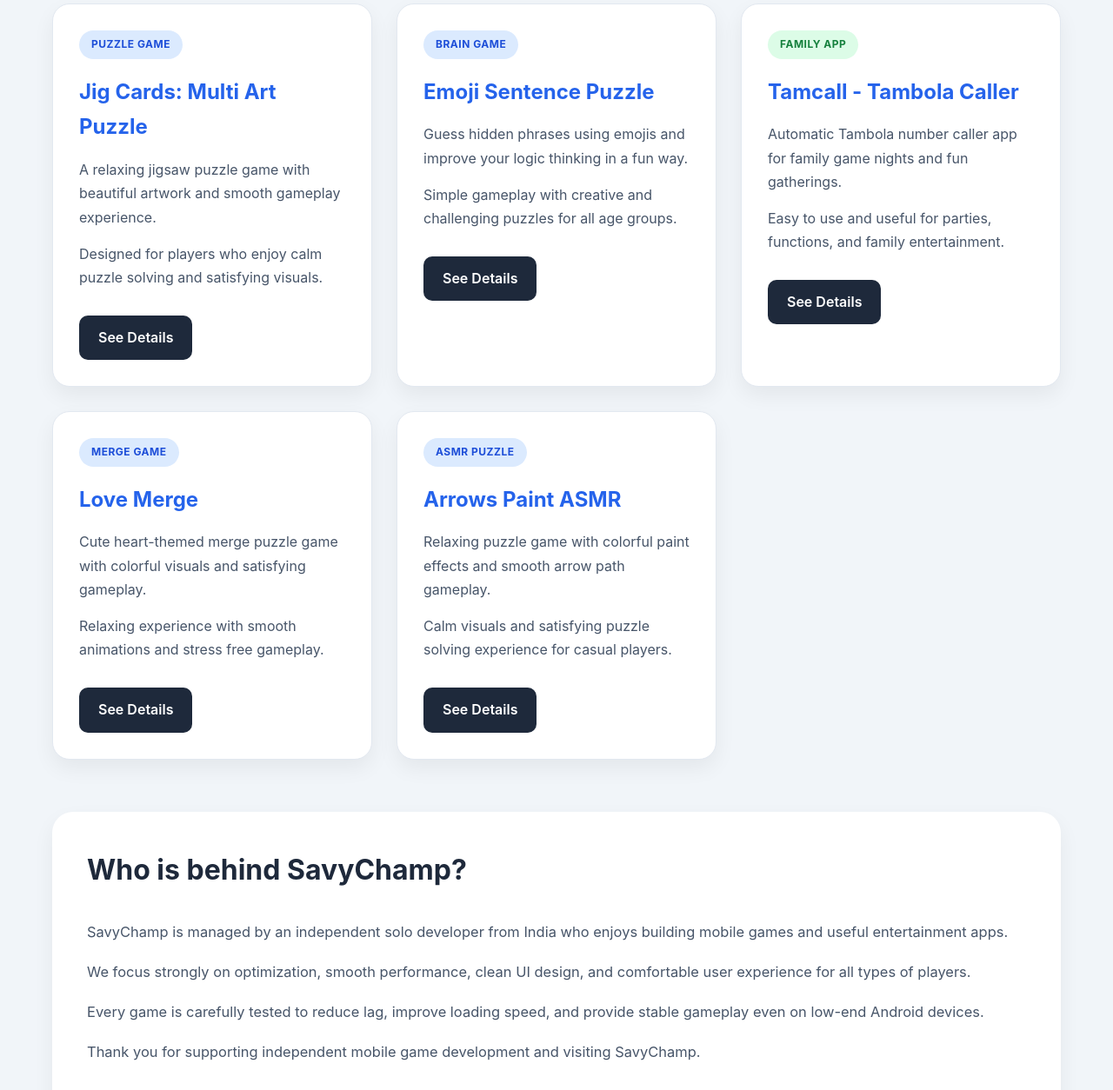
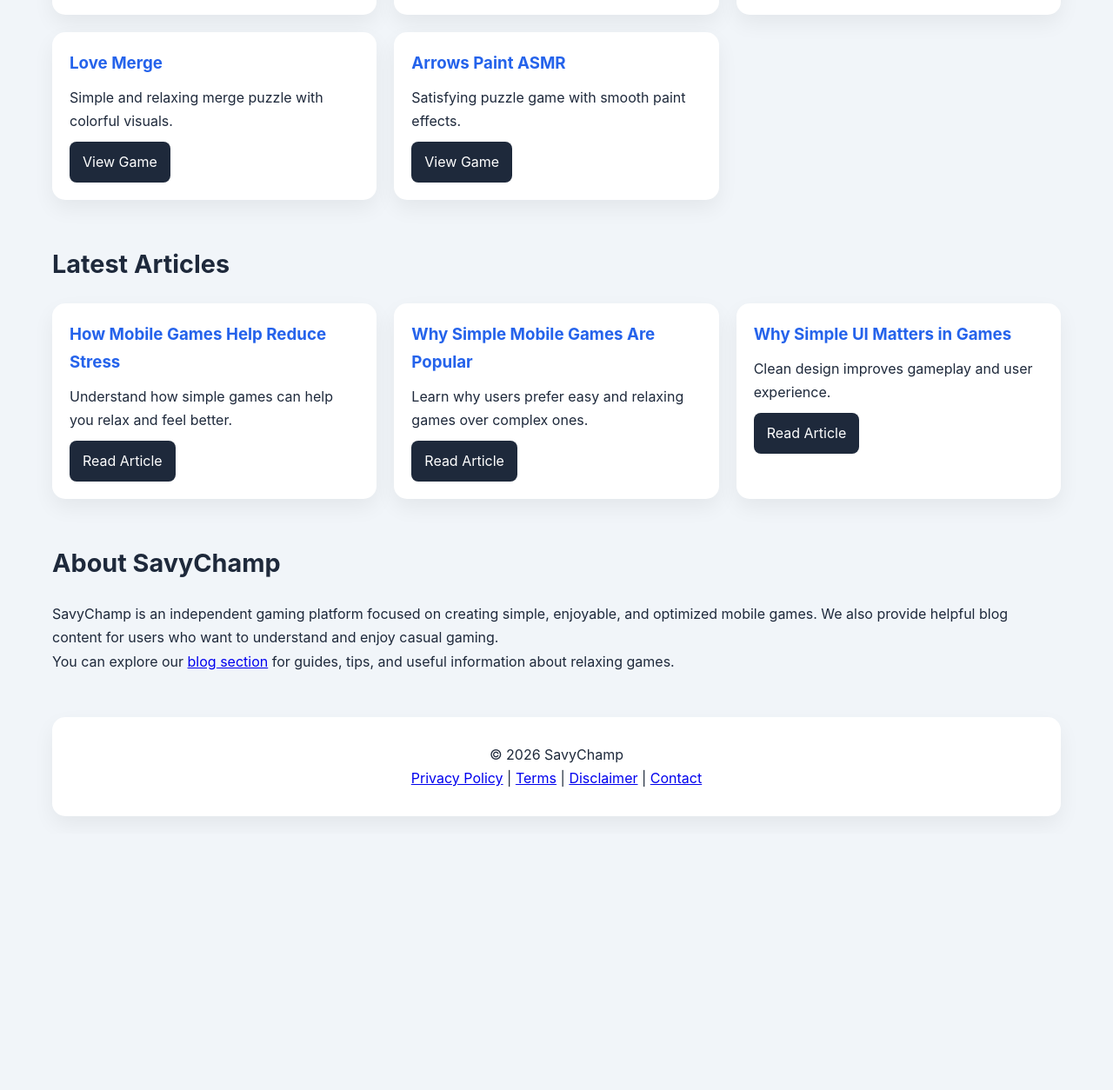
Before and after one commit to HappyCasual/savychamp.github.io, a plain HTML site: page index.html in a window 1280 px wide. Shown: the part 658-1912 px from the top of the page at 87% size. After the commit the page ends 1617 px from the top, so only its background shows below. Drawn offline with Linux system fonts and the light colour scheme.

Commit message:
Update index.html

```diff
--- a/index.html
+++ b/index.html
@@ -3,26 +3,22 @@
 <head>
 <meta charset="UTF-8">
 <meta name="viewport" content="width=device-width, initial-scale=1.0">
-    <title>SavyChamp Studio</title>
+
+<title>SavyChamp - Relaxing Games & Casual Gaming Guides</title>
+
+<meta name="description" content="Play relaxing mobile games and read helpful gaming guides. SavyChamp offers simple games and useful content for casual players.">
 
 <style>
-
 :root{
     --primary:#2563eb;
     --dark:#1e293b;
     --text:#475569;
     --bg:#f1f5f9;
     --white:#ffffff;
-            --border:16px;
     --shadow:0 10px 25px rgba(0,0,0,0.06);
-            --transition:0.3s ease;
 }
 
-        *{
-            margin:0;
-            padding:0;
-            box-sizing:border-box;
-        }
+*{margin:0;padding:0;box-sizing:border-box;}
 
 body{
     font-family:-apple-system,BlinkMacSystemFont,"Segoe UI",Roboto,sans-serif;
@@ -32,27 +28,22 @@
 }
 
 .container{
-            width:100%;
     max-width:1200px;
     margin:auto;
     padding:20px;
 }
 
-        /* HEADER */
-
 header{
     background:var(--white);
-            border-radius:24px;
-            padding:40px;
+    border-radius:20px;
+    padding:35px;
     box-shadow:var(--shadow);
-            margin-top:20px;
-            margin-bottom:50px;
+    margin-bottom:40px;
 }
 
 .topbar{
     display:flex;
     justify-content:space-between;
-            align-items:center;
     flex-wrap:wrap;
     gap:20px;
 }
@@ -60,226 +51,95 @@
 .logo-section{
     display:flex;
     align-items:center;
-            gap:18px;
+    gap:15px;
 }
 
 .logo{
-            width:90px;
-            height:90px;
-            object-fit:contain;
+    width:80px;
 }
 
 .brand-text h1{
-            font-size:3rem;
-            color:var(--dark);
-            margin-bottom:5px;
+    font-size:2.4rem;
 }
 
 .subtitle{
     color:var(--primary);
-            font-size:1.1rem;
     font-weight:600;
-        }
-
-        .nav-menu{
-            display:flex;
-            gap:15px;
-            flex-wrap:wrap;
 }
 
 .nav-menu a{
     text-decoration:none;
+    margin:5px;
+    padding:8px 14px;
     background:#eff6ff;
     color:var(--primary);
-            padding:10px 18px;
-            border-radius:10px;
+    border-radius:8px;
     font-weight:600;
-            transition:var(--transition);
-        }
-
-        .nav-menu a:hover{
-            background:var(--primary);
-            color:white;
 }
 
 .hero{
-            margin-top:35px;
-            padding-top:30px;
-            border-top:1px solid #e2e8f0;
+    margin-top:20px;
 }
 
 .hero p{
+    margin-top:12px;
     color:var(--text);
-            font-size:1.05rem;
-            margin-bottom:18px;
-            max-width:900px;
 }
 
-        /* SECTION */
-
 section{
-            margin-bottom:60px;
+    margin:50px 0;
 }
 
 .section-title{
-            font-size:2rem;
-            margin-bottom:30px;
-            color:var(--dark);
+    font-size:1.8rem;
+    margin-bottom:20px;
 }
-
-        /* GRID */
 
 .app-grid{
     display:grid;
-            grid-template-columns:repeat(auto-fit,minmax(300px,1fr));
-            gap:28px;
+    grid-template-columns:repeat(auto-fit,minmax(280px,1fr));
+    gap:20px;
 }
 
 .card{
-            background:var(--white);
-            border-radius:20px;
-            padding:30px;
+    background:white;
+    padding:20px;
+    border-radius:15px;
     box-shadow:var(--shadow);
-            transition:var(--transition);
-            border:1px solid #e2e8f0;
+    transition:0.3s;
 }
 
 .card:hover{
-            transform:translateY(-6px);
-        }
-
-        .badge{
-            display:inline-block;
-            margin-bottom:18px;
-            padding:6px 14px;
-            border-radius:30px;
-            font-size:0.75rem;
-            font-weight:700;
-            letter-spacing:0.5px;
-            text-transform:uppercase;
-        }
-
-        .game{
-            background:#dbeafe;
-            color:#1d4ed8;
-        }
-
-        .utility{
-            background:#dcfce7;
-            color:#15803d;
+    transform:translateY(-5px);
 }
 
 .card h3{
-            font-size:1.5rem;
-            margin-bottom:15px;
     color:var(--primary);
-        }
-
-        .card p{
-            color:var(--text);
-            margin-bottom:15px;
-            font-size:1rem;
+    margin-bottom:10px;
 }
 
 .btn{
     display:inline-block;
-            margin-top:15px;
-            text-decoration:none;
+    margin-top:10px;
     background:var(--dark);
     color:white;
-            padding:12px 22px;
-            border-radius:10px;
-            font-weight:600;
-            transition:var(--transition);
+    padding:10px 15px;
+    border-radius:8px;
+    text-decoration:none;
 }
 
 .btn:hover{
     background:var(--primary);
 }
 
-        /* ABOUT */
-
-        .about-box{
-            background:var(--white);
-            padding:40px;
-            border-radius:24px;
+footer{
+    text-align:center;
+    padding:30px;
+    background:white;
+    border-radius:15px;
     box-shadow:var(--shadow);
 }
-
-        .about-box p{
-            color:var(--text);
-            margin-bottom:18px;
-            font-size:1.03rem;
-        }
-
-        /* FOOTER */
-
-        footer{
-            background:var(--white);
-            border-radius:20px;
-            padding:35px 20px;
-            text-align:center;
-            box-shadow:var(--shadow);
-            margin-bottom:30px;
-        }
-
-        footer p{
-            color:var(--text);
-            margin-bottom:15px;
-        }
-
-        footer a{
-            text-decoration:none;
-            color:var(--primary);
-            margin:0 8px;
-            font-weight:600;
-        }
-
-        footer a:hover{
-            text-decoration:underline;
-        }
-
-        /* MOBILE */
-
-        @media(max-width:768px){
-
-            header{
-                padding:25px;
-            }
-
-            .topbar{
-                flex-direction:column;
-                align-items:flex-start;
-            }
-
-            .brand-text h1{
-                font-size:2.2rem;
-            }
-
-            .hero p{
-                font-size:1rem;
-            }
-
-            .section-title{
-                font-size:1.7rem;
-            }
-
-            .card{
-                padding:25px;
-            }
-
-            .about-box{
-                padding:25px;
-            }
-
-        }
-
 </style>
-
-    <script async
-        src="https://pagead2.googlesyndication.com/pagead/js/adsbygoogle.js?client=ca-pub-7442740355702214"
-        crossorigin="anonymous">
-    </script>
 
 </head>
 
@@ -292,21 +152,16 @@
 <div class="topbar">
 
 <div class="logo-section">
-
-            <img src="logo.png" alt="SavyChamp Logo" class="logo">
-
+<img src="logo.png" class="logo">
 <div class="brand-text">
 <h1>SavyChamp</h1>
-                <p class="subtitle">
-                    Fun, relaxing, and simple mobile games for everyone
-                </p>
+<p class="subtitle">Simple Games & Relaxing Content</p>
 </div>
-
 </div>
 
 <nav class="nav-menu">
-            <a href="about.html">About Us</a>
-            <a href="blog.html">Our Blog</a>
+<a href="about.html">About</a>
+<a href="blog.html">Blog</a>
 <a href="contact.html">Contact</a>
 </nav>
 
@@ -315,160 +170,122 @@
 <div class="hero">
 
 <p>
-            Welcome to SavyChamp. We are an independent mobile game studio from India focused on creating simple, lightweight, and enjoyable mobile games for everyone.
+Welcome to SavyChamp, a platform where you can enjoy simple and relaxing mobile games along with helpful gaming content.
+Our goal is to provide a smooth, stress-free, and user-friendly experience for everyone.
 </p>
 
 <p>
-            Our goal is to make games that feel relaxing, smooth, and easy to play without stress or confusion. We believe mobile games should work properly even on normal Android phones without lag problems.
+We design lightweight games that work well on most Android devices, including low-end phones, so users can enjoy without lag or performance issues.
 </p>
 
 <p>
-            We create puzzle games, brain games, casual games, and family-friendly entertainment apps with clean UI and comfortable gameplay experience.
+Along with games, we publish useful articles about casual gaming, relaxing gameplay, and simple tips to improve your experience.
 </p>
 
 </div>
 
 </header>
 
+<!-- GAMES SECTION -->
+
 <section>
 
-    <h2 class="section-title">Games We Made For You</h2>
+<h2 class="section-title">Our Games</h2>
 
 <div class="app-grid">
 
 <div class="card">
-
-            <span class="badge game">Puzzle Game</span>
-
-            <h3>Jig Cards: Multi Art Puzzle</h3>
-
-            <p>
-                A relaxing jigsaw puzzle game with beautiful artwork and smooth gameplay experience.
-            </p>
-
-            <p>
-                Designed for players who enjoy calm puzzle solving and satisfying visuals.
-            </p>
-
-            <a href="jig-cards.html" class="btn">See Details</a>
-
+<h3>Jig Cards Puzzle</h3>
+<p>Relaxing jigsaw puzzle with smooth gameplay experience.</p>
+<a href="jig-cards.html" class="btn">View Game</a>
 </div>
 
 <div class="card">
-
-            <span class="badge game">Brain Game</span>
-
 <h3>Emoji Sentence Puzzle</h3>
-
-            <p>
-                Guess hidden phrases using emojis and improve your logic thinking in a fun way.
-            </p>
-
-            <p>
-                Simple gameplay with creative and challenging puzzles for all age groups.
-            </p>
-
-            <a href="emoji-sentence.html" class="btn">See Details</a>
-
+<p>Guess hidden phrases using emojis and improve your thinking skills.</p>
+<a href="emoji-sentence.html" class="btn">View Game</a>
 </div>
 
 <div class="card">
-
-            <span class="badge utility">Family App</span>
-
-            <h3>Tamcall - Tambola Caller</h3>
-
-            <p>
-                Automatic Tambola number caller app for family game nights and fun gatherings.
-            </p>
-
-            <p>
-                Easy to use and useful for parties, functions, and family entertainment.
-            </p>
-
-            <a href="tamcall.html" class="btn">See Details</a>
-
+<h3>Tambola Caller</h3>
+<p>Automatic tambola number caller for fun and family entertainment.</p>
+<a href="tamcall.html" class="btn">View App</a>
 </div>
 
 <div class="card">
-
-            <span class="badge game">Merge Game</span>
-
 <h3>Love Merge</h3>
-
-            <p>
-                Cute heart-themed merge puzzle game with colorful visuals and satisfying gameplay.
-            </p>
-
-            <p>
-                Relaxing experience with smooth animations and stress free gameplay.
-            </p>
-
-            <a href="love-merge.html" class="btn">See Details</a>
-
+<p>Simple and relaxing merge puzzle with colorful visuals.</p>
+<a href="love-merge.html" class="btn">View Game</a>
 </div>
 
 <div class="card">
-
-            <span class="badge game">ASMR Puzzle</span>
-
 <h3>Arrows Paint ASMR</h3>
-
-            <p>
-                Relaxing puzzle game with colorful paint effects and smooth arrow path gameplay.
-            </p>
-
-            <p>
-                Calm visuals and satisfying puzzle solving experience for casual players.
-            </p>
-
-            <a href="arrows-paint.html" class="btn">See Details</a>
-
+<p>Satisfying puzzle game with smooth paint effects.</p>
+<a href="arrows-paint.html" class="btn">View Game</a>
 </div>
 
 </div>
 
 </section>
 
+<!-- BLOG SECTION (VERY IMPORTANT) -->
+
 <section>
 
-    <div class="about-box">
+<h2 class="section-title">Latest Articles</h2>
 
-        <h2 class="section-title">Who is behind SavyChamp?</h2>
+<div class="app-grid">
 
-        <p>
-            SavyChamp is managed by an independent solo developer from India who enjoys building mobile games and useful entertainment apps.
-        </p>
+<div class="card">
+<h3>How Mobile Games Help Reduce Stress</h3>
+<p>Understand how simple games can help you relax and feel better.</p>
+<a href="blog-how-mobile-games-reduce-stress.html" class="btn">Read Article</a>
+</div>
 
-        <p>
-            We focus strongly on optimization, smooth performance, clean UI design, and comfortable user experience for all types of players.
-        </p>
+<div class="card">
+<h3>Why Simple Mobile Games Are Popular</h3>
+<p>Learn why users prefer easy and relaxing games over complex ones.</p>
+<a href="blog-simple-mobile-games-popular.html" class="btn">Read Article</a>
+</div>
 
-        <p>
-            Every game is carefully tested to reduce lag, improve loading speed, and provide stable gameplay even on low-end Android devices.
-        </p>
-
-        <p>
-            Thank you for supporting independent mobile game development and visiting SavyChamp.
-        </p>
-
-        <a href="about.html" class="btn">Read More About Me</a>
+<div class="card">
+<h3>Why Simple UI Matters in Games</h3>
+<p>Clean design improves gameplay and user experience.</p>
+<a href="blog-why-simple-ui-matters.html" class="btn">Read Article</a>
+</div>
 
 </div>
 
 </section>
 
+<!-- ABOUT SECTION -->
+
+<section>
+
+<h2 class="section-title">About SavyChamp</h2>
+
+<p>
+SavyChamp is an independent gaming platform focused on creating simple, enjoyable, and optimized mobile games.
+We also provide helpful blog content for users who want to understand and enjoy casual gaming.
+</p>
+
+<p>
+You can explore our <a href="blog.html">blog section</a> for guides, tips, and useful information about relaxing games.
+</p>
+
+</section>
+
+<!-- FOOTER -->
+
 <footer>
 
-    <p>© 2026 SavyChamp. All rights reserved.</p>
+<p>© 2026 SavyChamp</p>
 
 <p>
-        <a href="about.html">About Us</a> |
-        <a href="blog.html">Blog</a> |
-        <a href="contact.html">Contact</a> |
 <a href="privacy-policy.html">Privacy Policy</a> |
 <a href="terms.html">Terms</a> |
-        <a href="disclaimer.html">Disclaimer</a>
+<a href="disclaimer.html">Disclaimer</a> |
+<a href="contact.html">Contact</a>
 </p>
 
 </footer>
```
Lines whose indentation alone changed are shown as unchanged.
